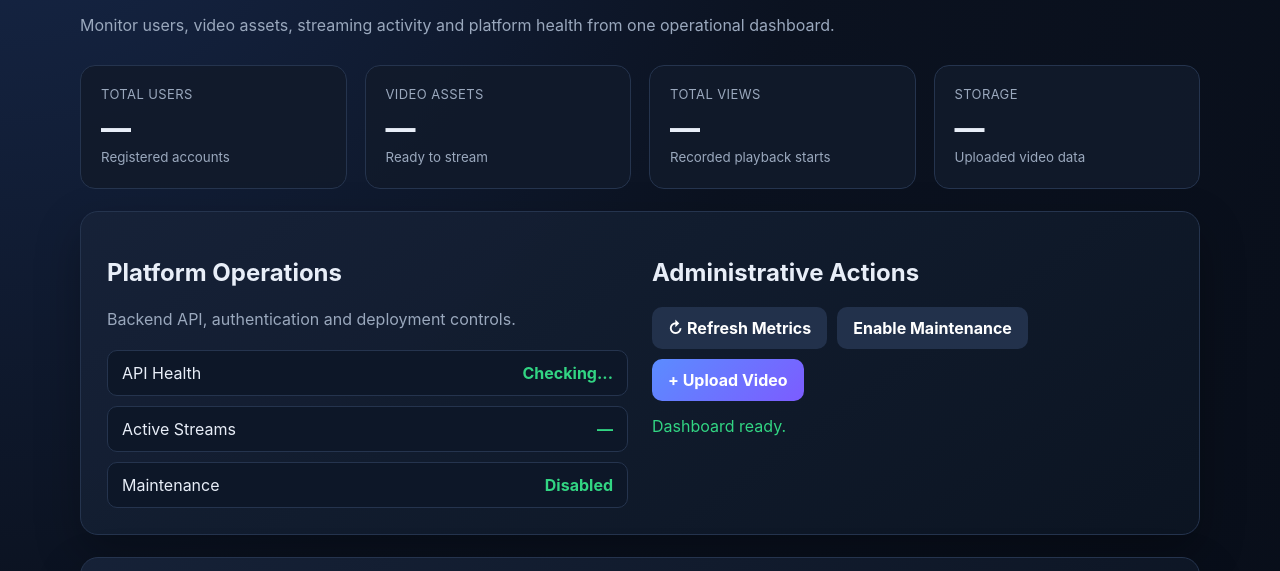
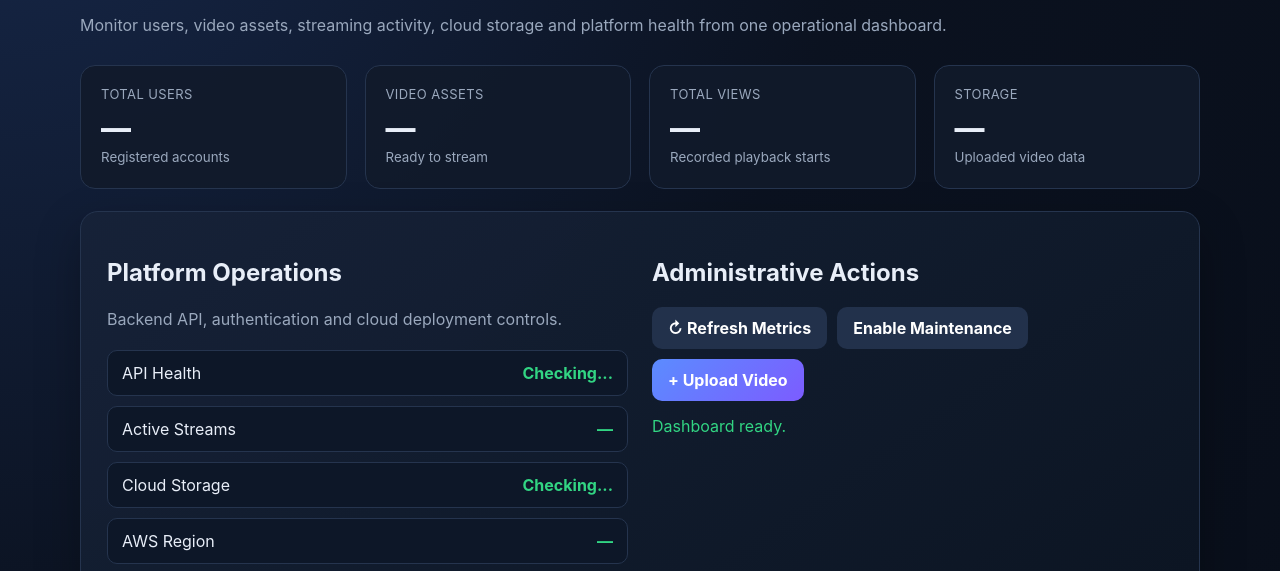
Before and after one commit to rohitzme/CloudVideoStreaming, a plain HTML site: page frontend/admin.html in a window 1280 px wide. Shown: the part 207-778 px from the top of the page. Drawn offline with Linux system fonts and the light colour scheme; no server answers; sample sign-in values are in the browser's storage.

Commit message:
Add cloud storage status to admin dashboard

```diff
--- a/frontend/admin.html
+++ b/frontend/admin.html
@@ -20,7 +20,7 @@
     <section class="hero">
         <span class="badge" id="systemBadge">● Checking system</span>
         <h1>Enterprise Control Center</h1>
-        <p>Monitor users, video assets, streaming activity and platform health from one operational dashboard.</p>
+        <p>Monitor users, video assets, streaming activity, cloud storage and platform health from one operational dashboard.</p>
     </section>
 
     <section class="grid grid-4">
@@ -33,10 +33,12 @@
     <section class="panel two-column" style="margin-top:22px;">
         <div>
             <h2>Platform Operations</h2>
-            <p class="muted">Backend API, authentication and deployment controls.</p>
+            <p class="muted">Backend API, authentication and cloud deployment controls.</p>
             <div class="status-list">
                 <div><span>API Health</span><strong id="apiHealth">Checking...</strong></div>
                 <div><span>Active Streams</span><strong id="streams">—</strong></div>
+                <div><span>Cloud Storage</span><strong id="cloudStorage">Checking...</strong></div>
+                <div><span>AWS Region</span><strong id="cloudRegion">—</strong></div>
                 <div><span>Maintenance</span><strong id="maintenance">Disabled</strong></div>
             </div>
         </div>
```
